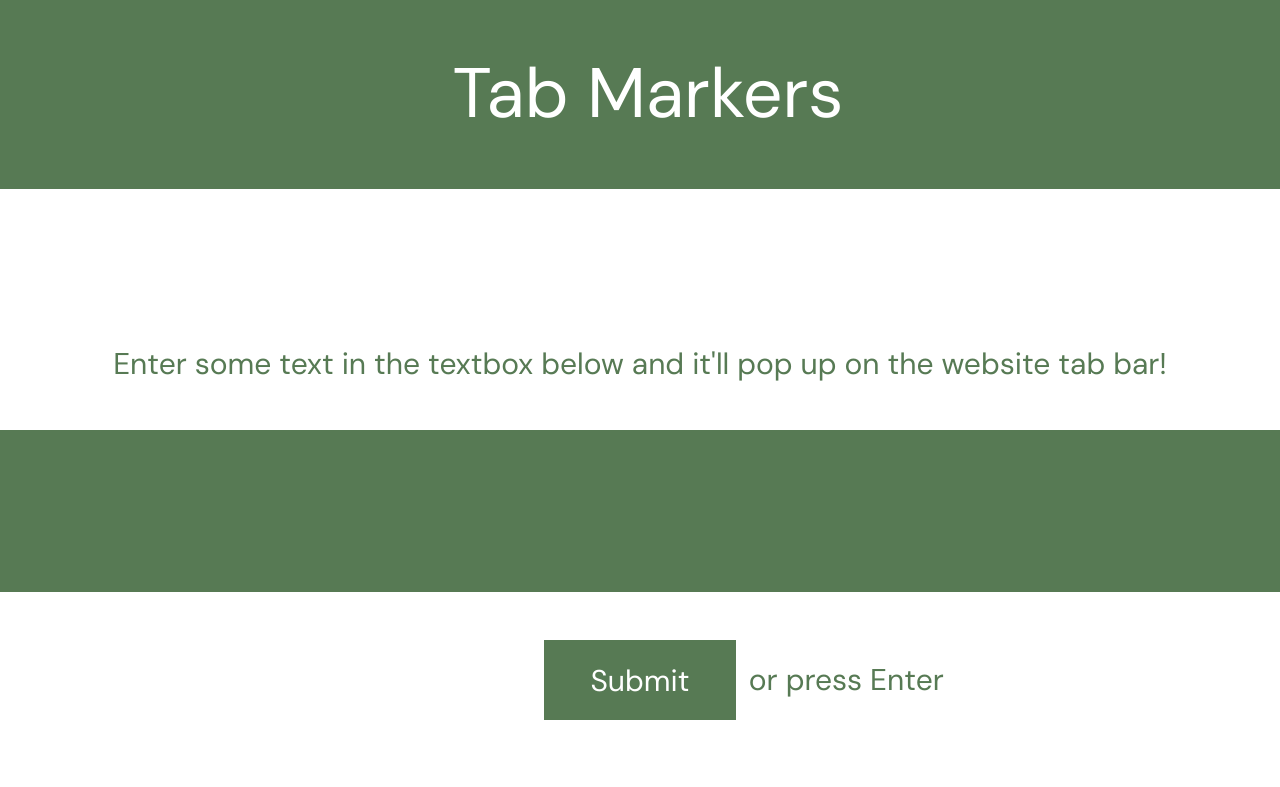
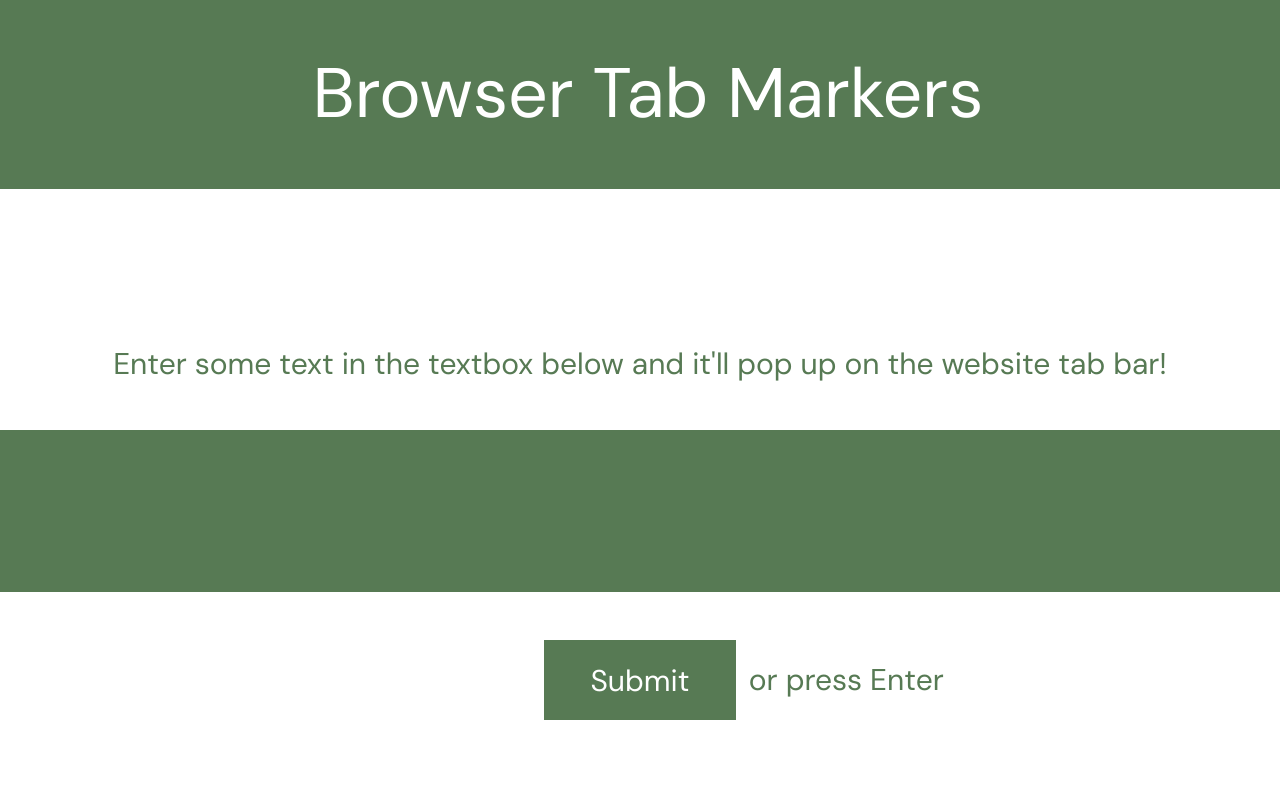
Before and after one commit to RadicalSpace/tab-markers, a plain HTML site: page index.html in a window 1280 px wide. Shown: the top 787 px of the page. Drawn offline with Linux system fonts and the light colour scheme.

Commit message:
Changed Header Title

```diff
--- a/index.html
+++ b/index.html
@@ -13,7 +13,7 @@
 </head>
 
 <body>
-  <div id="header">Tab Markers</div>
+  <div id="header">Browser Tab Markers</div>
   <div id="bodyText">Enter some text in the textbox below and it'll pop up on the website tab bar!</div>
   <input id="inputBox" autocomplete="off">
   <button id="button">Submit</button>
```
